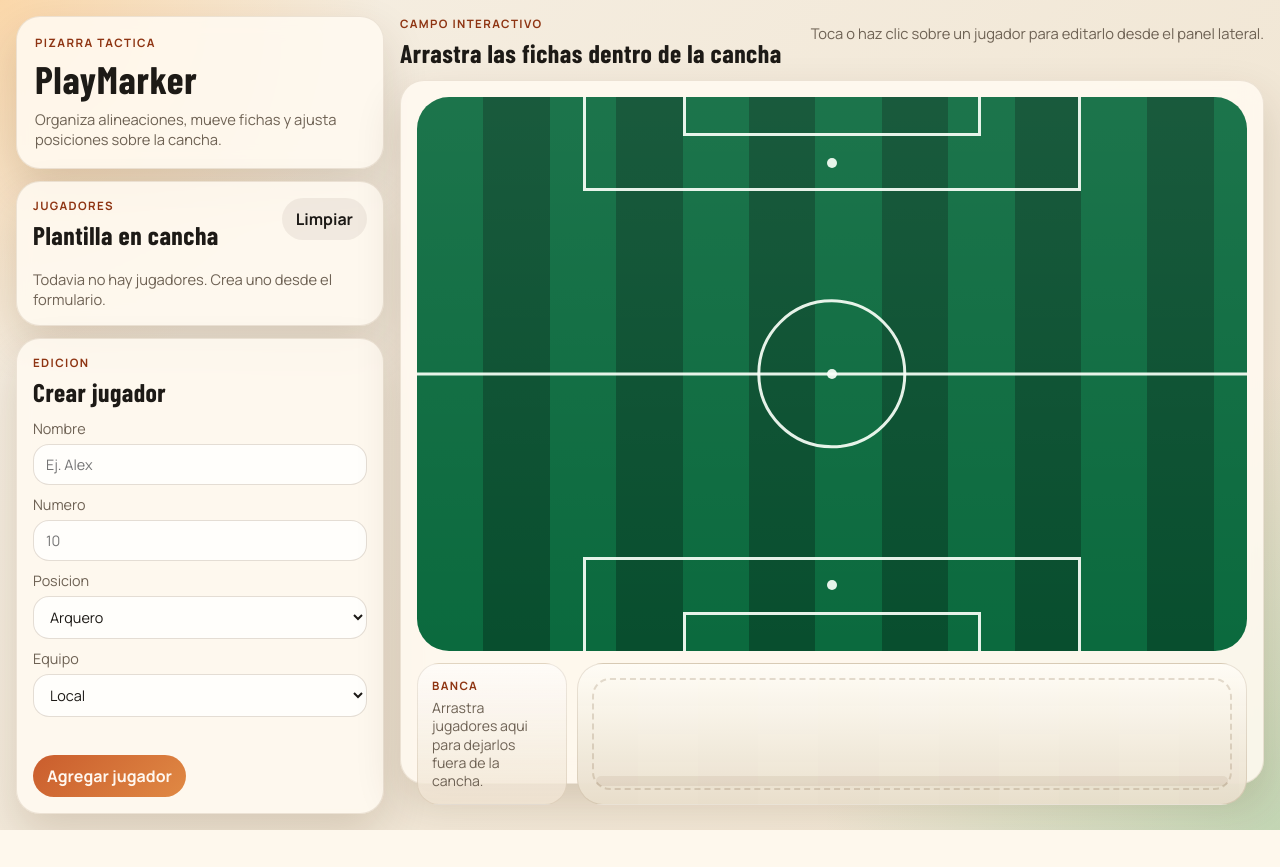
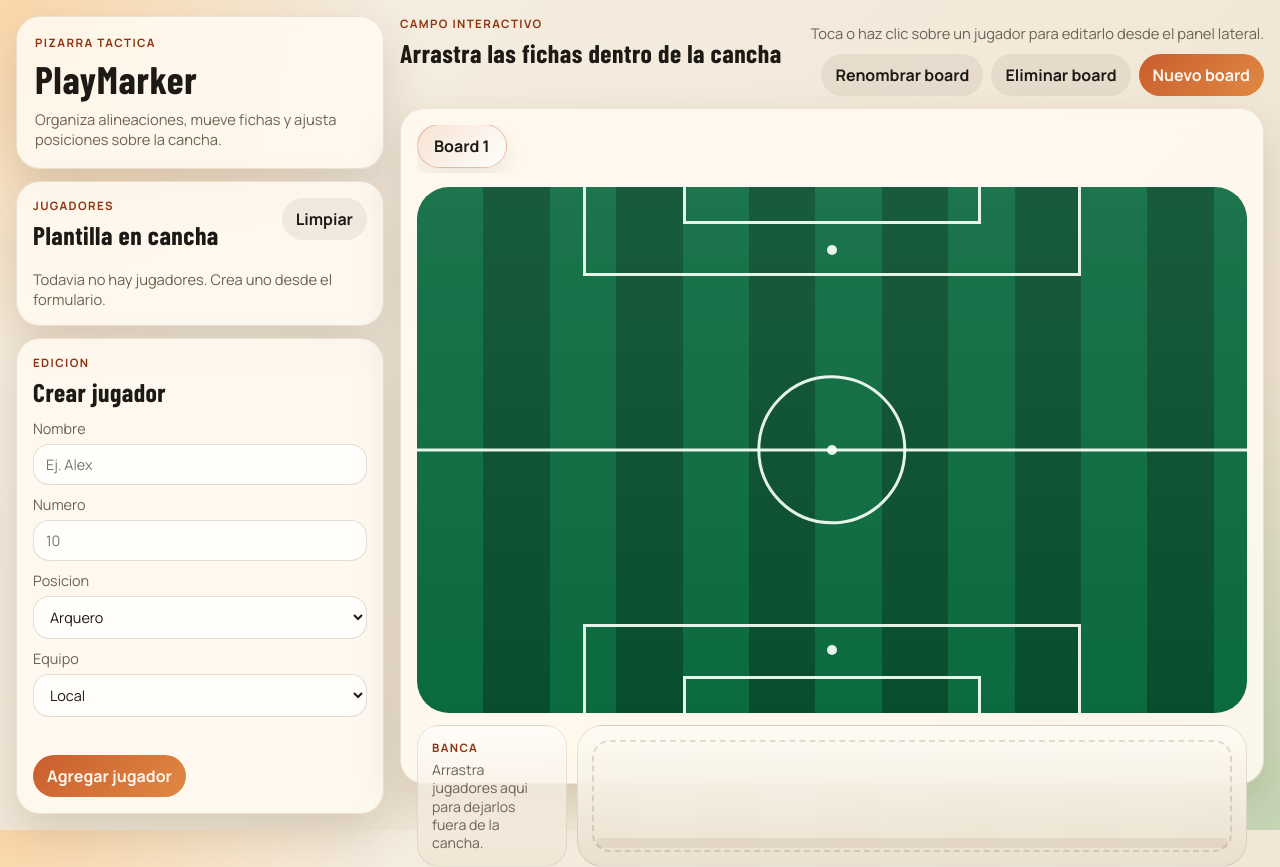
Before and after one commit to volatil/playmarker, a PHP site: page / in a window 1280 px wide. Before the commit the page ends 830 px from the top, so only its background shows below. Run offline with PHP 8.4, Linux system fonts and the light colour scheme.

Commit message:
Agregar soporte para multiples boards locales con tabs

```diff
--- a/app.js
+++ b/app.js
@@ -1,6 +1,9 @@
 const POSITION_OPTIONS = ["arquero", "defensa", "medio", "delantero"];
 const STATE_QUERY_KEY = "s";
 const LEGACY_PLAYER_QUERY_KEY = "player";
+const BOARDS_STORAGE_KEY = "playmarker:boards";
+const ACTIVE_BOARD_STORAGE_KEY = "playmarker:active-board";
+const SHARED_BOARD_PREFIX = "Compartido";
 const POSITION_CODES = {
   arquero: "0",
   defensa: "1",
@@ -52,7 +55,8 @@ const PLACEMENT_BOUNDS = {
 };
 
 const state = {
-  players: loadPlayers(),
+  boards: [],
+  activeBoardId: null,
   selectedPlayerId: null,
   draggingPlayerId: null,
   dragPointerId: null,
@@ -78,8 +82,13 @@ const elements = {
   resetBoardButton: document.querySelector("#reset-board"),
   formError: document.querySelector("#form-error"),
   playerItemTemplate: document.querySelector("#player-item-template"),
+  boardsTabs: document.querySelector("#boards-tabs"),
+  addBoardButton: document.querySelector("#add-board"),
+  renameBoardButton: document.querySelector("#rename-board"),
+  deleteBoardButton: document.querySelector("#delete-board"),
 };
 
+initializeState();
 render();
 syncUrlFromState();
 
@@ -87,34 +96,191 @@ elements.playerForm.addEventListener("submit", handleFormSubmit);
 elements.deleteButton.addEventListener("click", handleDeleteSelected);
 elements.cancelEditButton.addEventListener("click", resetForm);
 elements.resetBoardButton.addEventListener("click", handleResetBoard);
+elements.addBoardButton.addEventListener("click", handleCreateBoard);
+elements.renameBoardButton.addEventListener("click", handleRenameBoard);
+elements.deleteBoardButton.addEventListener("click", handleDeleteBoard);
 document.addEventListener("pointerdown", handleDocumentPointerDown);
 window.addEventListener("pointermove", handlePointerMove);
 window.addEventListener("pointerup", stopDragging);
 window.addEventListener("pointercancel", stopDragging);
 window.addEventListener("resize", renderPlayers);
 
-function loadPlayers() {
+function initializeState() {
+  const persistedBoards = loadStoredBoards();
+  const persistedActiveBoardId = loadStoredActiveBoardId();
+  const sharedState = loadSharedPlayersFromUrl();
+
+  state.boards = persistedBoards;
+  state.activeBoardId = persistedActiveBoardId;
+
+  if (sharedState) {
+    const existingSharedBoard = state.boards.find((board) => board.shareKey === sharedState.shareKey);
+    const matchingBoardByPlayers = state.boards.find((board) => getBoardShareKey(board) === sharedState.shareKey);
+    const activeBoard = getActiveBoard();
+
+    if (existingSharedBoard) {
+      state.activeBoardId = existingSharedBoard.id;
+    } else if (matchingBoardByPlayers) {
+      state.boards = state.boards.map((board) =>
+        board.id === matchingBoardByPlayers.id
+          ? {
+              ...board,
+              shareKey: sharedState.shareKey,
+            }
+          : board
+      );
+      state.activeBoardId = matchingBoardByPlayers.id;
+    } else if (activeBoard && getBoardShareKey(activeBoard) === sharedState.shareKey) {
+      state.boards = state.boards.map((board) =>
+        board.id === activeBoard.id
+          ? {
+              ...board,
+              shareKey: sharedState.shareKey,
+            }
+          : board
+      );
+      state.activeBoardId = activeBoard.id;
+    } else {
+      const sharedBoard = createBoard({
+        name: buildSharedBoardName(state.boards),
+        players: sharedState.players,
+        shareKey: sharedState.shareKey,
+      });
+      state.boards = [...state.boards, sharedBoard];
+      state.activeBoardId = sharedBoard.id;
+    }
+  }
+
+  if (state.boards.length === 0) {
+    const initialBoard = createBoard({ name: "Board 1" });
+    state.boards = [initialBoard];
+    state.activeBoardId = initialBoard.id;
+  }
+
+  if (!getActiveBoard()) {
+    state.activeBoardId = state.boards[0].id;
+  }
+
+  persistBoards();
+}
+
+function loadStoredBoards() {
+  try {
+    const rawBoards = window.localStorage.getItem(BOARDS_STORAGE_KEY);
+    if (!rawBoards) {
+      return [];
+    }
+
+    const parsedBoards = JSON.parse(rawBoards);
+    if (!Array.isArray(parsedBoards)) {
+      return [];
+    }
+
+    return parsedBoards
+      .map(normalizeStoredBoard)
+      .filter(Boolean);
+  } catch (error) {
+    return [];
+  }
+}
+
+function loadStoredActiveBoardId() {
+  try {
+    const value = window.localStorage.getItem(ACTIVE_BOARD_STORAGE_KEY);
+    return typeof value === "string" && value.trim() !== "" ? value : null;
+  } catch (error) {
+    return null;
+  }
+}
+
+function loadSharedPlayersFromUrl() {
   try {
     const searchParams = new URLSearchParams(window.location.search);
     const compactState = searchParams.get(STATE_QUERY_KEY);
     if (compactState) {
       const parsedCompactState = parseCompactState(compactState);
       if (parsedCompactState.length > 0) {
-        return parsedCompactState;
+        return {
+          players: parsedCompactState,
+          shareKey: compactState,
+        };
       }
     }
 
     const serializedPlayers = searchParams.getAll(LEGACY_PLAYER_QUERY_KEY);
     if (serializedPlayers.length === 0) {
-      return [];
+      return null;
     }
 
-    return serializedPlayers
+    const players = serializedPlayers
       .map(parsePlayerParam)
       .filter(Boolean);
+
+    if (players.length === 0) {
+      return null;
+    }
+
+    return {
+      players,
+      shareKey: encodeBase64Url(JSON.stringify(players.map(serializeCompactPlayer))),
+    };
   } catch (error) {
-    return [];
+    return null;
   }
+}
+
+function normalizeStoredBoard(board) {
+  if (!board || typeof board !== "object") {
+    return null;
+  }
+
+  const id = String(board.id || "").trim();
+  if (!id) {
+    return null;
+  }
+
+  const players = Array.isArray(board.players)
+    ? board.players.map(normalizeStoredPlayer).filter(Boolean)
+    : [];
+  const name = sanitizeBoardName(board.name) || "Board";
+  const createdAt = typeof board.createdAt === "string" && board.createdAt ? board.createdAt : new Date().toISOString();
+  const updatedAt = typeof board.updatedAt === "string" && board.updatedAt ? board.updatedAt : createdAt;
+  const shareKey = typeof board.shareKey === "string" && board.shareKey ? board.shareKey : "";
+
+  return {
+    id,
+    name,
+    players,
+    createdAt,
+    updatedAt,
+    shareKey,
+  };
+}
+
+function normalizeStoredPlayer(player) {
+  if (!player || typeof player !== "object") {
+    return null;
+  }
+
+  const parsedPlayer = {
+    id: String(player.id || ""),
+    name: String(player.name || ""),
+    number: String(player.number || ""),
+    position: normalizePosition(player.position),
+    team: String(player.team || ""),
+    zone: player.zone === "bench" ? "bench" : "pitch",
+    x: Number(player.x),
+    y: Number(player.y),
+  };
+
+  if (!isValidUrlPlayer(parsedPlayer)) {
+    return null;
+  }
+
+  return {
+    ...parsedPlayer,
+    ...clampPlacementCoordinates(parsedPlayer.zone, parsedPlayer.x, parsedPlayer.y),
+  };
 }
 
 function parseCompactState(value) {
@@ -211,6 +377,7 @@ function isValidUrlPlayer(player) {
     typeof player.name === "string" &&
     typeof player.number === "string" &&
     typeof player.position === "string" &&
+    player.position !== "" &&
     (player.zone === "pitch" || player.zone === "bench") &&
     (player.team === "home" || player.team === "away") &&
     Number.isFinite(player.x) &&
@@ -233,7 +400,8 @@ function serializeCompactPlayer(player) {
 
 function syncUrlFromState() {
   const nextUrl = new URL(window.location.href);
-  const compactState = state.players.map(serializeCompactPlayer);
+  const activeBoard = getActiveBoard();
+  const compactState = activeBoard ? activeBoard.players.map(serializeCompactPlayer) : [];
   nextUrl.search = compactState.length > 0 ? `?${STATE_QUERY_KEY}=${encodeBase64Url(JSON.stringify(compactState))}` : "";
 
   const nextRelativeUrl = `${nextUrl.pathname}${nextUrl.search}${nextUrl.hash}`;
@@ -242,6 +410,86 @@ function syncUrlFromState() {
   if (nextRelativeUrl !== currentRelativeUrl) {
     history.replaceState(null, "", nextRelativeUrl);
   }
+}
+
+function persistBoards() {
+  try {
+    window.localStorage.setItem(BOARDS_STORAGE_KEY, JSON.stringify(state.boards));
+    if (state.activeBoardId) {
+      window.localStorage.setItem(ACTIVE_BOARD_STORAGE_KEY, state.activeBoardId);
+    } else {
+      window.localStorage.removeItem(ACTIVE_BOARD_STORAGE_KEY);
+    }
+  } catch (error) {
+    return;
+  }
+}
+
+function getActiveBoard() {
+  return state.boards.find((board) => board.id === state.activeBoardId) || null;
+}
+
+function getActivePlayers() {
+  const activeBoard = getActiveBoard();
+  return activeBoard ? activeBoard.players : [];
+}
+
+function updateActiveBoard(updater) {
+  const activeBoard = getActiveBoard();
+  if (!activeBoard) {
+    return;
+  }
+
+  const updatedBoard = updater(activeBoard);
+  if (!updatedBoard) {
+    return;
+  }
+
+  state.boards = state.boards.map((board) =>
+    board.id === activeBoard.id ? normalizeBoardTimestamps(updatedBoard, board) : board
+  );
+  persistBoards();
+  syncUrlFromState();
+}
+
+function normalizeBoardTimestamps(nextBoard, previousBoard) {
+  return {
+    ...nextBoard,
+    createdAt: previousBoard.createdAt,
+    updatedAt: new Date().toISOString(),
+  };
+}
+
+function createBoard({ name, players = [], shareKey = "" } = {}) {
+  const now = new Date().toISOString();
+  return {
+    id: createEntityId("b"),
+    name: sanitizeBoardName(name) || `Board ${state.boards.length + 1}`,
+    players: players.map((player) => ({
+      ...player,
+      ...clampPlacementCoordinates(player.zone, player.x, player.y),
+    })),
+    createdAt: now,
+    updatedAt: now,
+    shareKey,
+  };
+}
+
+function getBoardShareKey(board) {
+  if (!board) {
+    return "";
+  }
+
+  return encodeBase64Url(JSON.stringify(board.players.map(serializeCompactPlayer)));
+}
+
+function buildSharedBoardName(boards) {
+  const sharedBoards = boards.filter((board) => board.name.startsWith(SHARED_BOARD_PREFIX)).length;
+  return sharedBoards === 0 ? SHARED_BOARD_PREFIX : `${SHARED_BOARD_PREFIX} ${sharedBoards + 1}`;
+}
+
+function sanitizeBoardName(value) {
+  return String(value || "").trim().slice(0, 32);
 }
 
 function encodeBase64Url(value) {
@@ -286,7 +534,10 @@ function handleFormSubmit(event) {
   }
 
   if (payload.id) {
-    state.players = state.players.map((player) =>
+    updateActiveBoard((board) => ({
+      ...board,
+      shareKey: "",
+      players: board.players.map((player) =>
         player.id === payload.id
           ? {
               ...player,
@@ -296,12 +547,13 @@ function handleFormSubmit(event) {
               team: payload.team,
             }
           : player
-    );
+      ),
+    }));
     state.selectedPlayerId = payload.id;
   } else {
     const { x, y } = getNextSpawnPosition(payload.team);
     const newPlayer = {
-      id: createPlayerId(),
+      id: createEntityId("p"),
       name: payload.name,
       number: payload.number,
       position: payload.position,
@@ -310,16 +562,21 @@ function handleFormSubmit(event) {
       x,
       y,
     };
-    state.players = [...state.players, newPlayer];
+
+    updateActiveBoard((board) => ({
+      ...board,
+      shareKey: "",
+      players: [...board.players, newPlayer],
+    }));
     state.selectedPlayerId = null;
   }
 
-  syncUrlFromState();
   if (!payload.id) {
     elements.playerForm.reset();
     elements.playerPosition.value = "arquero";
     elements.playerTeam.value = "home";
   }
+
   render();
 }
 
@@ -349,7 +606,7 @@ function validatePlayer(player) {
 }
 
 function getNextSpawnPosition(team) {
-  const teamPlayers = state.players.filter((player) => player.team === team && player.zone === "pitch");
+  const teamPlayers = getActivePlayers().filter((player) => player.team === team && player.zone === "pitch");
   const base = DEFAULT_POSITION.pitch[team];
   const row = Math.floor(teamPlayers.length / 4);
   const column = teamPlayers.length % 4;
@@ -364,26 +621,123 @@ function handleDeleteSelected() {
     return;
   }
 
-  state.players = state.players.filter((player) => player.id !== state.selectedPlayerId);
+  handleDeletePlayer(state.selectedPlayerId);
+}
+
+function handleDeletePlayer(playerId) {
+  updateActiveBoard((board) => ({
+    ...board,
+    shareKey: "",
+    players: board.players.filter((player) => player.id !== playerId),
+  }));
+
+  if (state.selectedPlayerId === playerId) {
     state.selectedPlayerId = null;
+  }
+
+  render();
+}
+
+function handleResetBoard() {
+  updateActiveBoard((board) => ({
+    ...board,
+    shareKey: "",
+    players: [],
+  }));
+  state.selectedPlayerId = null;
+  state.draggingPlayerId = null;
+  state.dragPointerId = null;
+  render();
+}
+
+function handleCreateBoard() {
+  const nextBoardNumber = state.boards.length + 1;
+  const providedName = window.prompt("Nombre del nuevo board:", `Board ${nextBoardNumber}`);
+  if (providedName === null) {
+    return;
+  }
+
+  const boardName = sanitizeBoardName(providedName) || `Board ${nextBoardNumber}`;
+  const newBoard = createBoard({ name: boardName });
+  state.boards = [...state.boards, newBoard];
+  state.activeBoardId = newBoard.id;
+  state.selectedPlayerId = null;
+  state.draggingPlayerId = null;
+  state.dragPointerId = null;
+  clearError();
+  persistBoards();
   syncUrlFromState();
   render();
 }
 
-function handleDeletePlayer(playerId) {
-  state.players = state.players.filter((player) => player.id !== playerId);
-  if (state.selectedPlayerId === playerId) {
+function handleRenameBoard() {
+  const activeBoard = getActiveBoard();
+  if (!activeBoard) {
+    return;
+  }
+
+  const providedName = window.prompt("Nuevo nombre del board:", activeBoard.name);
+  if (providedName === null) {
+    return;
+  }
+
+  const nextName = sanitizeBoardName(providedName);
+  if (!nextName) {
+    showError("El board debe tener un nombre.");
+    return;
+  }
+
+  clearError();
+  updateActiveBoard((board) => ({
+    ...board,
+    name: nextName,
+  }));
+  render();
+}
+
+function handleDeleteBoard() {
+  const activeBoard = getActiveBoard();
+  if (!activeBoard) {
+    return;
+  }
+
+  const confirmed = window.confirm(`Eliminar "${activeBoard.name}"?`);
+  if (!confirmed) {
+    return;
+  }
+
+  if (state.boards.length === 1) {
+    const replacementBoard = createBoard({ name: "Board 1" });
+    state.boards = [replacementBoard];
+    state.activeBoardId = replacementBoard.id;
+  } else {
+    const currentBoardIndex = state.boards.findIndex((board) => board.id === activeBoard.id);
+    const remainingBoards = state.boards.filter((board) => board.id !== activeBoard.id);
+    const nextBoard = remainingBoards[Math.max(0, currentBoardIndex - 1)] || remainingBoards[0];
+    state.boards = remainingBoards;
+    state.activeBoardId = nextBoard ? nextBoard.id : null;
+  }
+
   state.selectedPlayerId = null;
-  }
+  state.draggingPlayerId = null;
+  state.dragPointerId = null;
+  clearError();
+  persistBoards();
   syncUrlFromState();
   render();
 }
 
-function handleResetBoard() {
-  state.players = [];
+function selectBoard(boardId) {
+  if (boardId === state.activeBoardId) {
+    return;
+  }
+
+  state.activeBoardId = boardId;
   state.selectedPlayerId = null;
   state.draggingPlayerId = null;
   state.dragPointerId = null;
+  clearError();
+  persistBoards();
   syncUrlFromState();
   render();
 }
@@ -419,7 +773,7 @@ function resetForm() {
 }
 
 function syncForm() {
-  const selectedPlayer = state.players.find((player) => player.id === state.selectedPlayerId);
+  const selectedPlayer = getActivePlayers().find((player) => player.id === state.selectedPlayerId);
 
   if (!selectedPlayer) {
     elements.formTitle.textContent = "Crear jugador";
@@ -447,18 +801,39 @@ function syncForm() {
 }
 
 function render() {
+  renderBoardsTabs();
   syncForm();
   renderPlayerList();
   renderPlayers();
 }
 
-function renderPlayerList() {
-  elements.playerList.innerHTML = "";
-  elements.emptyState.classList.toggle("hidden", state.players.length > 0);
+function renderBoardsTabs() {
+  elements.boardsTabs.innerHTML = "";
 
   const fragment = document.createDocumentFragment();
 
-  state.players.forEach((player) => {
+  state.boards.forEach((board) => {
+    const button = document.createElement("button");
+    button.type = "button";
+    button.className = "board-tab";
+    button.classList.toggle("is-active", board.id === state.activeBoardId);
+    button.textContent = board.name;
+    button.title = board.name;
+    button.addEventListener("click", () => selectBoard(board.id));
+    fragment.appendChild(button);
+  });
+
+  elements.boardsTabs.appendChild(fragment);
+}
+
+function renderPlayerList() {
+  elements.playerList.innerHTML = "";
+  const activePlayers = getActivePlayers();
+  elements.emptyState.classList.toggle("hidden", activePlayers.length > 0);
+
+  const fragment = document.createDocumentFragment();
+
+  activePlayers.forEach((player) => {
     const item = elements.playerItemTemplate.content.firstElementChild.cloneNode(true);
     const summaryButton = item.querySelector(".player-summary");
     const editButton = item.querySelector(".edit-button");
@@ -498,7 +873,7 @@ function renderPlayers() {
   const fragment = document.createDocumentFragment();
   const benchFragment = document.createDocumentFragment();
 
-  state.players.forEach((player) => {
+  getActivePlayers().forEach((player) => {
     const marker = document.createElement("button");
     marker.type = "button";
     marker.className = "player-marker";
@@ -561,6 +936,7 @@ function stopDragging(event) {
 
   state.draggingPlayerId = null;
   state.dragPointerId = null;
+  persistBoards();
   syncUrlFromState();
   renderPlayers();
 }
@@ -571,7 +947,7 @@ function handleDocumentPointerDown(event) {
   }
 
   const interactiveTarget = event.target.closest(
-    ".player-marker, .player-summary, .edit-button, .delete-button, #player-form, #cancel-edit, #delete-player, #reset-board"
+    ".player-marker, .player-summary, .edit-button, .delete-button, #player-form, #cancel-edit, #delete-player, #reset-board, .board-tab, #add-board, #rename-board, #delete-board"
   );
 
   if (!interactiveTarget) {
@@ -582,7 +958,10 @@ function handleDocumentPointerDown(event) {
 function updatePlayerPosition(playerId, event) {
   const nextPlacement = resolveBoardPlacement(event);
 
-  state.players = state.players.map((player) =>
+  updateActiveBoard((board) => ({
+    ...board,
+    shareKey: "",
+    players: board.players.map((player) =>
       player.id === playerId
         ? {
             ...player,
@@ -591,7 +970,8 @@ function updatePlayerPosition(playerId, event) {
             y: nextPlacement.y,
           }
         : player
-  );
+    ),
+  }));
 
   renderPlayers();
 }
@@ -673,15 +1053,15 @@ function escapeHtml(value) {
     .replaceAll("'", "&#39;");
 }
 
-function createPlayerId() {
+function createEntityId(prefix) {
   if (window.crypto && typeof window.crypto.getRandomValues === "function") {
     const randomBytes = new Uint8Array(4);
     window.crypto.getRandomValues(randomBytes);
     const randomSuffix = Array.from(randomBytes, (byte) => byte.toString(36).padStart(2, "0")).join("");
-    return `p${Date.now().toString(36)}${randomSuffix}`;
+    return `${prefix}${Date.now().toString(36)}${randomSuffix}`;
   }
 
-  return `p${Date.now().toString(36)}${Math.random().toString(36).slice(2, 10)}`;
+  return `${prefix}${Date.now().toString(36)}${Math.random().toString(36).slice(2, 10)}`;
 }
 
 function resolveBoardPlacement(event) {
--- a/index.html
+++ b/index.html
@@ -97,10 +97,21 @@
           <p class="eyebrow">Campo interactivo</p>
           <h2>Arrastra las fichas dentro de la cancha</h2>
         </div>
-        <p class="board-tip">Toca o haz clic sobre un jugador para editarlo desde el panel lateral.</p>
+        <div class="board-header-actions">
+          <p class="board-tip">Toca o haz clic sobre un jugador para editarlo desde el panel lateral.</p>
+          <div class="board-actions">
+            <button class="ghost-button" id="rename-board" type="button">Renombrar board</button>
+            <button class="ghost-button" id="delete-board" type="button">Eliminar board</button>
+            <button class="primary-button" id="add-board" type="button">Nuevo board</button>
+          </div>
+        </div>
       </div>
 
       <section class="pitch-frame">
+        <div class="boards-bar">
+          <div class="boards-tabs" id="boards-tabs" aria-label="Boards disponibles"></div>
+        </div>
+
         <div class="board-layout">
           <div class="pitch" id="pitch" aria-label="Cancha de futbol interactiva">
             <div class="pitch-markings">
--- a/styles.css
+++ b/styles.css
@@ -137,6 +137,20 @@ h2 {
   gap: 16px;
 }
 
+.board-header-actions {
+  display: flex;
+  flex-direction: column;
+  align-items: flex-end;
+  gap: 10px;
+}
+
+.board-actions {
+  display: flex;
+  flex-wrap: wrap;
+  justify-content: flex-end;
+  gap: 8px;
+}
+
 .form-heading {
   margin-bottom: 12px;
 }
@@ -269,6 +283,39 @@ form {
   padding: 16px;
   width: min(100%, 900px);
   align-self: center;
+}
+
+.boards-bar {
+  margin-bottom: 14px;
+}
+
+.boards-tabs {
+  display: flex;
+  gap: 10px;
+  overflow-x: auto;
+  padding-bottom: 4px;
+}
+
+.board-tab {
+  border: 1px solid rgba(107, 72, 34, 0.14);
+  background: rgba(255, 255, 255, 0.7);
+  color: var(--text);
+  border-radius: 999px;
+  padding: 10px 16px;
+  font-weight: 700;
+  white-space: nowrap;
+  transition: transform 120ms ease, box-shadow 120ms ease, border-color 120ms ease;
+}
+
+.board-tab:hover,
+.board-tab.is-active {
+  transform: translateY(-1px);
+  border-color: rgba(202, 93, 45, 0.35);
+  box-shadow: 0 10px 20px rgba(70, 38, 8, 0.08);
+}
+
+.board-tab.is-active {
+  background: linear-gradient(135deg, rgba(202, 93, 45, 0.14), rgba(255, 255, 255, 0.9));
 }
 
 .board-layout {
@@ -615,9 +662,19 @@ form {
   }
 
   .panel-heading,
-  .board-header,
   .player-item {
     grid-template-columns: 1fr;
+  }
+
+  .board-header {
+    flex-direction: column;
+  }
+
+  .board-header-actions,
+  .board-actions {
+    width: 100%;
+    align-items: stretch;
+    justify-content: stretch;
   }
 
   .player-item {
@@ -627,12 +684,14 @@ form {
   }
 
   .player-item-actions,
-  .form-actions {
+  .form-actions,
+  .board-actions {
     width: 100%;
   }
 
   .player-item-actions > button,
-  .form-actions > button {
+  .form-actions > button,
+  .board-actions > button {
     flex: 1;
   }
 
```
Lines whose indentation alone changed are shown as unchanged.
